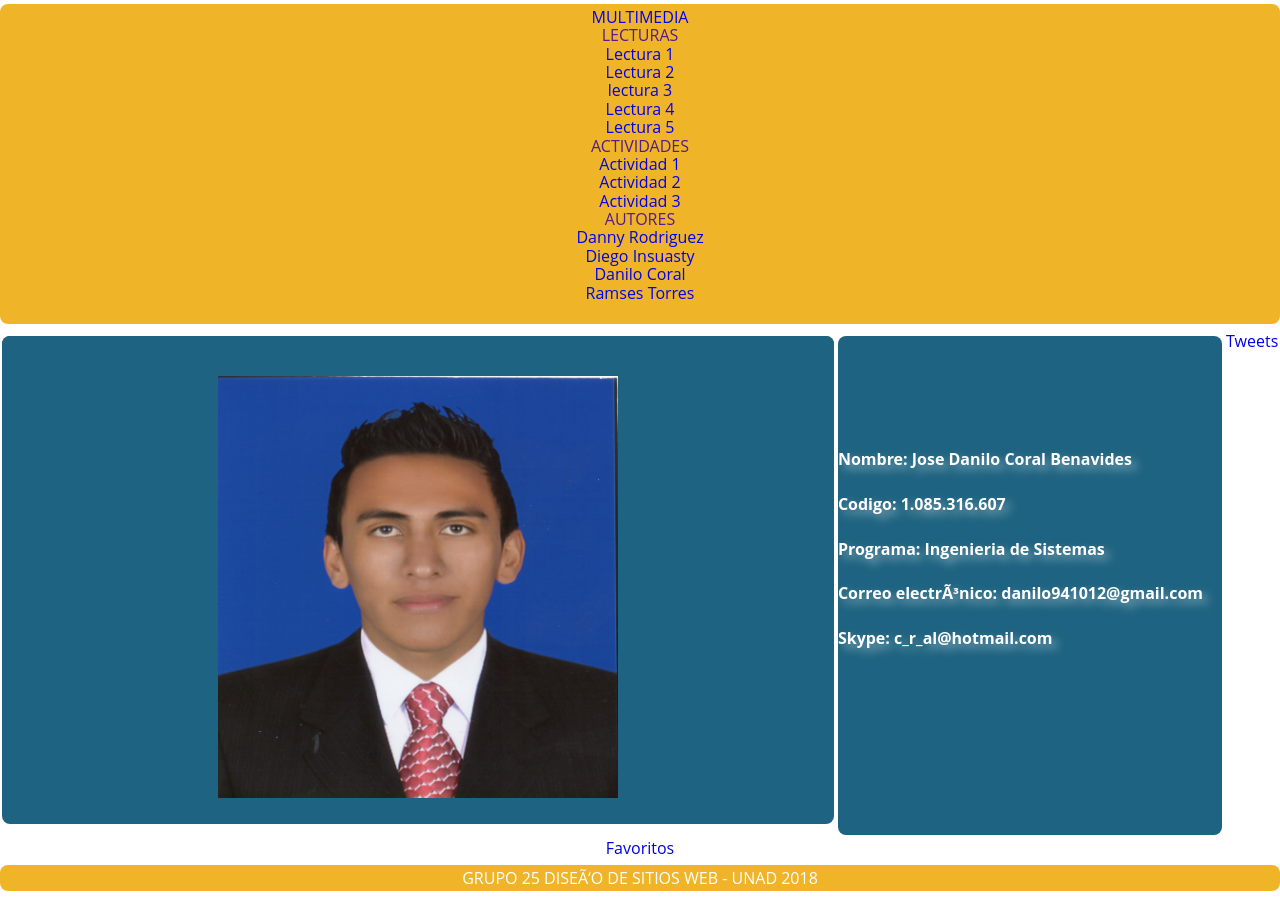
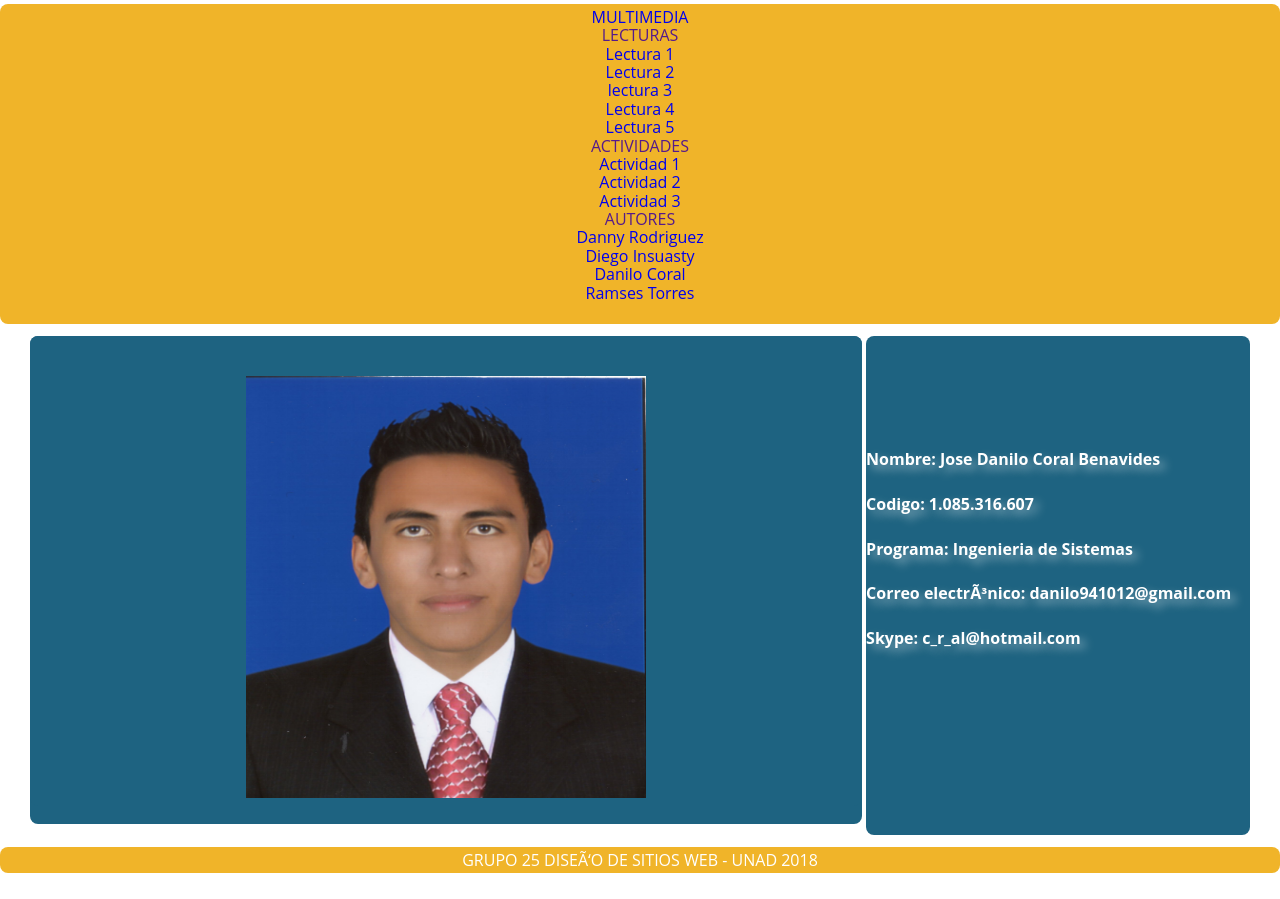
Before and after one commit to aragorn941012/Prueba, a plain HTML site: page Danilo.html in a window 1280 px wide. Shown: the part 49-948 px from the top of the page. Drawn offline with Linux system fonts and the light colour scheme.

Commit message:
Update Danilo.html

```diff
--- a/Danilo.html
+++ b/Danilo.html
@@ -77,19 +77,6 @@ text-decoration:none;
 		</aside
 	</section>
 
-
-	<a
-  class="twitter-timeline" href="https://twitter.com/Usuario/favorites"
-  data-dnt="true" data-widget-id="00000000000000000000"
->
-  Tweets Favoritos
-</a>
-<script>
-!function(d,s,id){var js,fjs=d.getElementsByTagName(s)[0],p=/^http:/.test(d.location)?'http':'https';if(!d.getElementById(id)){js=d.createElement(s);js.id=id;js.src=p+"://platform.twitter.com/widgets.js";fjs.parentNode.insertBefore(js,fjs);}}(document,"script","twitter-wjs");
-</script>
-
-
-
 	<footer>
 		GRUPO 25 DISEÑO DE SITIOS WEB - UNAD 2018
 
```
